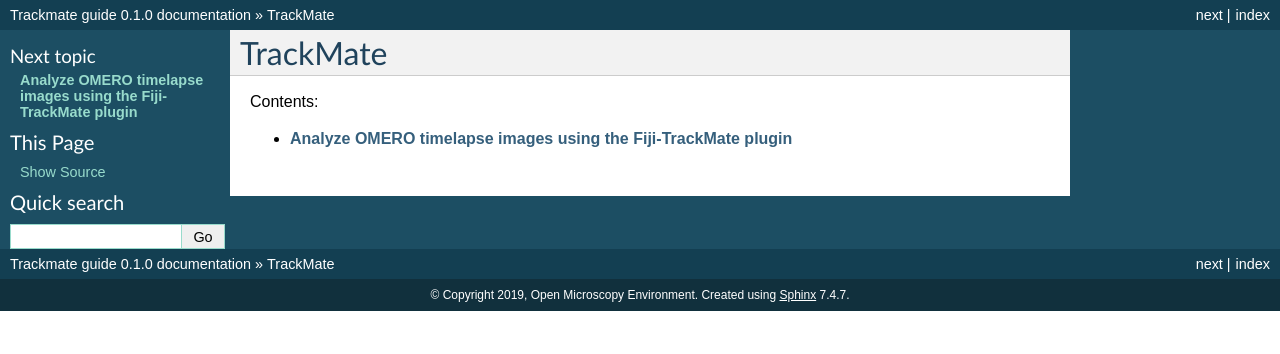
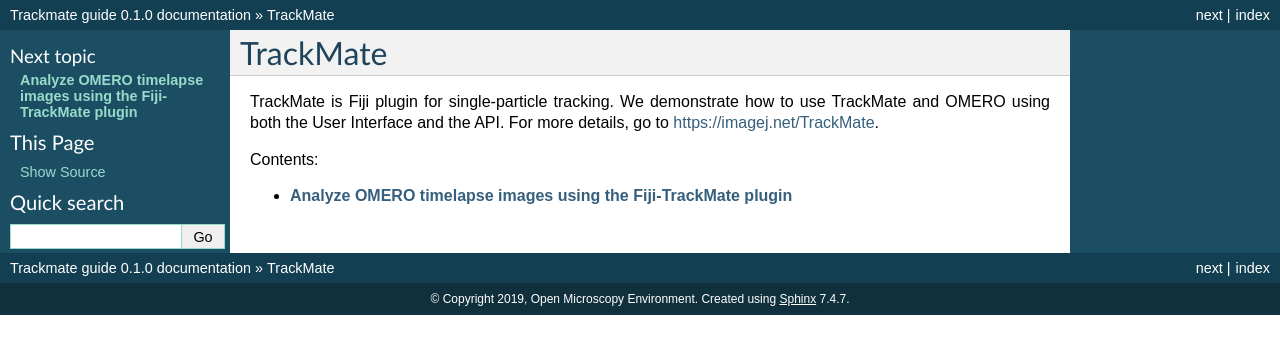
Before and after one commit to ome/omero-guide-trackmate, a Sphinx documentation site: the page built from docs/index.rst, in a window 1280 px wide. Shown: the top 354 px of the page. Built offline with Sphinx 7.4.7, drawn with Linux system fonts in a browser that asks for light colours.

Commit message:
add info

```diff
--- a/docs/index.rst
+++ b/docs/index.rst
@@ -1,5 +1,7 @@
 TrackMate
 =========
+
+TrackMate is Fiji plugin for single-particle tracking. We demonstrate how to use TrackMate and OMERO using both the User Interface and the API. For more details, go to \ https://imagej.net/TrackMate\ .
 
 Contents:
 
```
